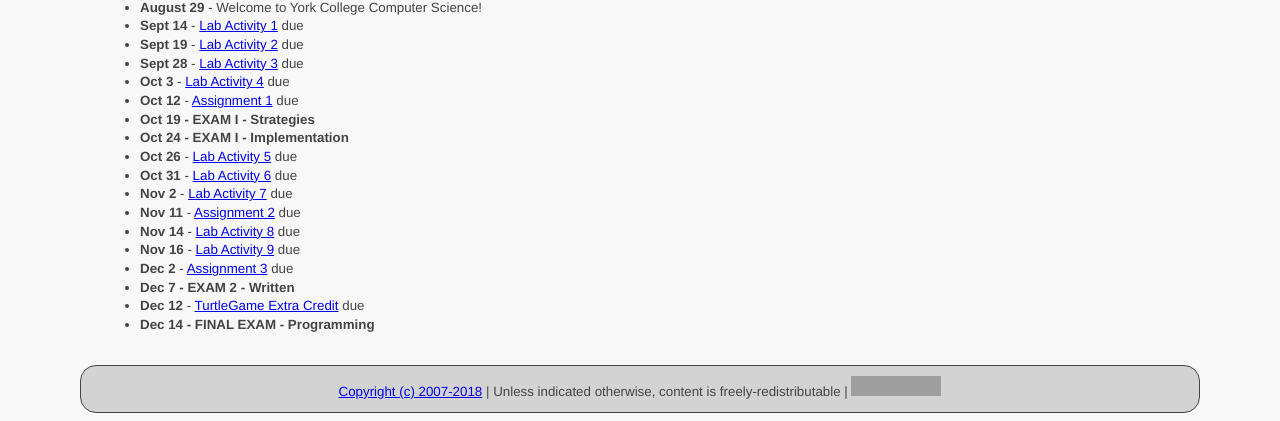
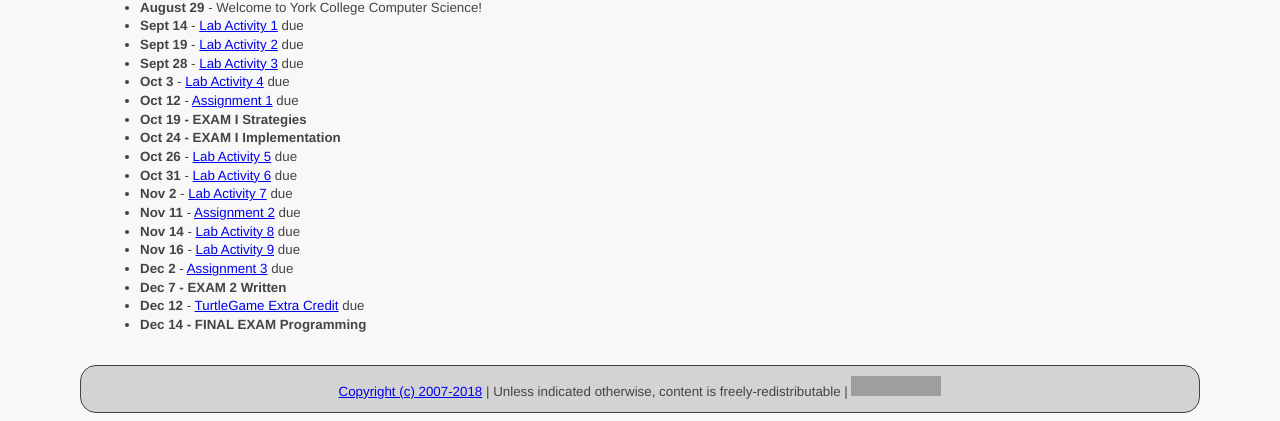
Before and after one commit to ycpcs/cs100-fall2018, a Jekyll site: the page built from index.md, in a window 1280 px wide. Shown: the part 350-771 px from the top of the page. Built offline with Jekyll 4.4.1, drawn with Linux system fonts in a browser that asks for light colours; grey boxes are pictures that could not be loaded.

```diff
--- a/index.md
+++ b/index.md
@@ -24,17 +24,17 @@ All information about the course will be posted here.
 * **Sept 14** - [Lab Activity 1](labs/CPADS_Lab1.pdf) due
 * **Sept 19** - [Lab Activity 2](labs/CPADS_Lab2.pdf) due
 * **Sept 28** - [Lab Activity 3](labs/CPADS_Lab3.pdf) due
-* **Oct 3**  - [Lab Activity 4](labs/CPADS_Lab4.pdf) due
-* **Oct 12** - [Assignment 1](assign/CPADS_Assign1.pdf) due
-* **Oct 19   - EXAM I - Strategies**
-* **Oct 24   - EXAM I - Implementation**
-* **Oct 26** - [Lab Activity 5](labs/CPADS_Lab5.pdf) due
-* **Oct 31** - [Lab Activity 6](labs/CPADS_Lab6.pdf) due
-* **Nov 2**  - [Lab Activity 7](labs/CPADS_Lab7.pdf) due
-* **Nov 11** - [Assignment 2](assign/CPADS_Assign2.pdf) due
-* **Nov 14** - [Lab Activity 8](labs/CPADS_Lab8.pdf) due
-* **Nov 16** - [Lab Activity 9](labs/CPADS_Lab9.pdf) due
-* **Dec 2**  - [Assignment 3](assign/CPADS_Assign3.pdf) due
-* **Dec 7    - EXAM 2 - Written**
-* **Dec 12** - [TurtleGame Extra Credit](assign/CPADS_TurtleGameProject.pdf) due
-* **Dec 14   - FINAL EXAM - Programming**
+* **Oct 3**   - [Lab Activity 4](labs/CPADS_Lab4.pdf) due
+* **Oct 12**  - [Assignment 1](assign/CPADS_Assign1.pdf) due
+* **Oct 19    - EXAM I Strategies**
+* **Oct 24    - EXAM I Implementation**
+* **Oct 26**  - [Lab Activity 5](labs/CPADS_Lab5.pdf) due
+* **Oct 31**  - [Lab Activity 6](labs/CPADS_Lab6.pdf) due
+* **Nov 2**   - [Lab Activity 7](labs/CPADS_Lab7.pdf) due
+* **Nov 11**  - [Assignment 2](assign/CPADS_Assign2.pdf) due
+* **Nov 14**  - [Lab Activity 8](labs/CPADS_Lab8.pdf) due
+* **Nov 16**  - [Lab Activity 9](labs/CPADS_Lab9.pdf) due
+* **Dec 2**   - [Assignment 3](assign/CPADS_Assign3.pdf) due
+* **Dec 7     - EXAM 2 Written**
+* **Dec 12**  - [TurtleGame Extra Credit](assign/CPADS_TurtleGameProject.pdf) due
+* **Dec 14    - FINAL EXAM Programming**
```
Also changed, not shown: schedule.md (+2 -2 lines).
